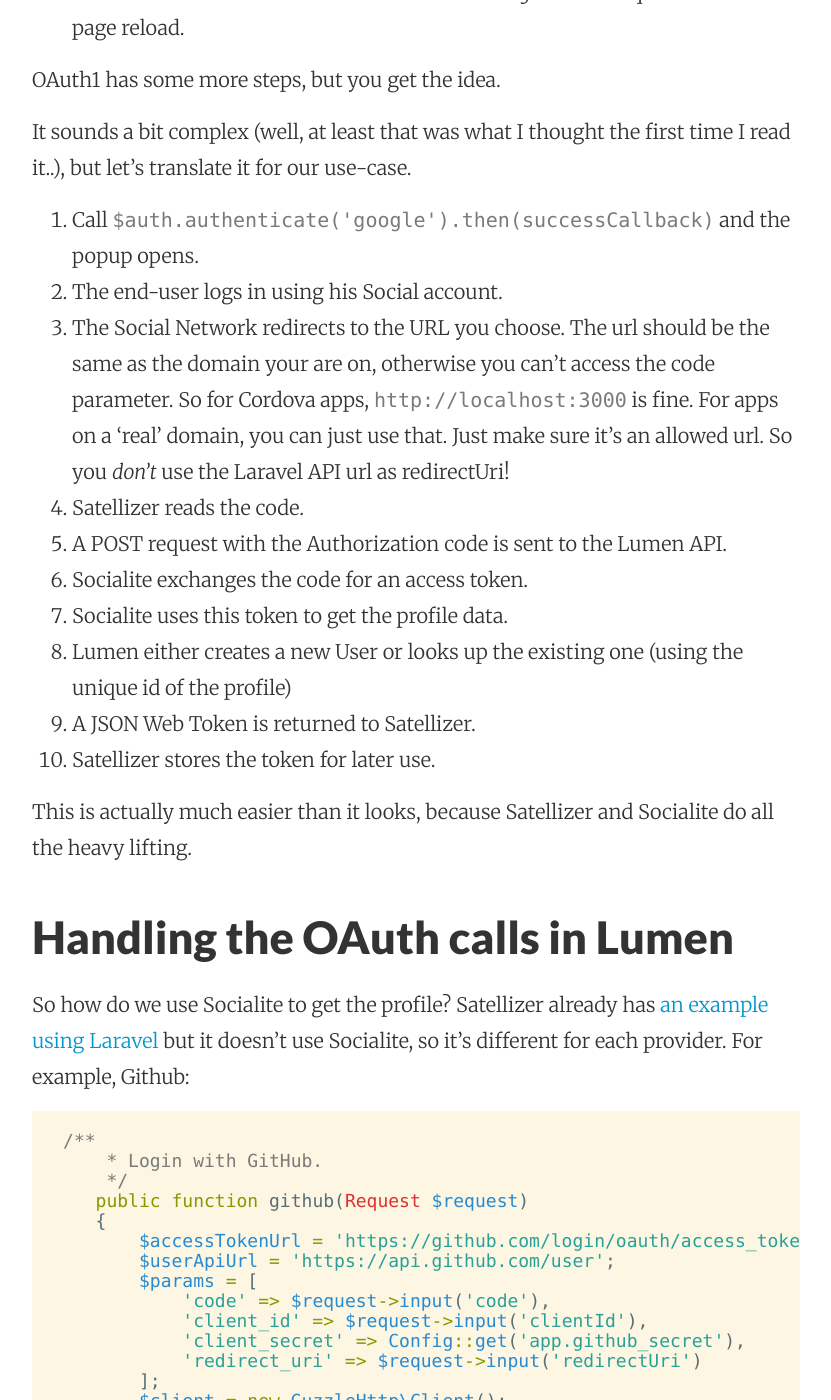
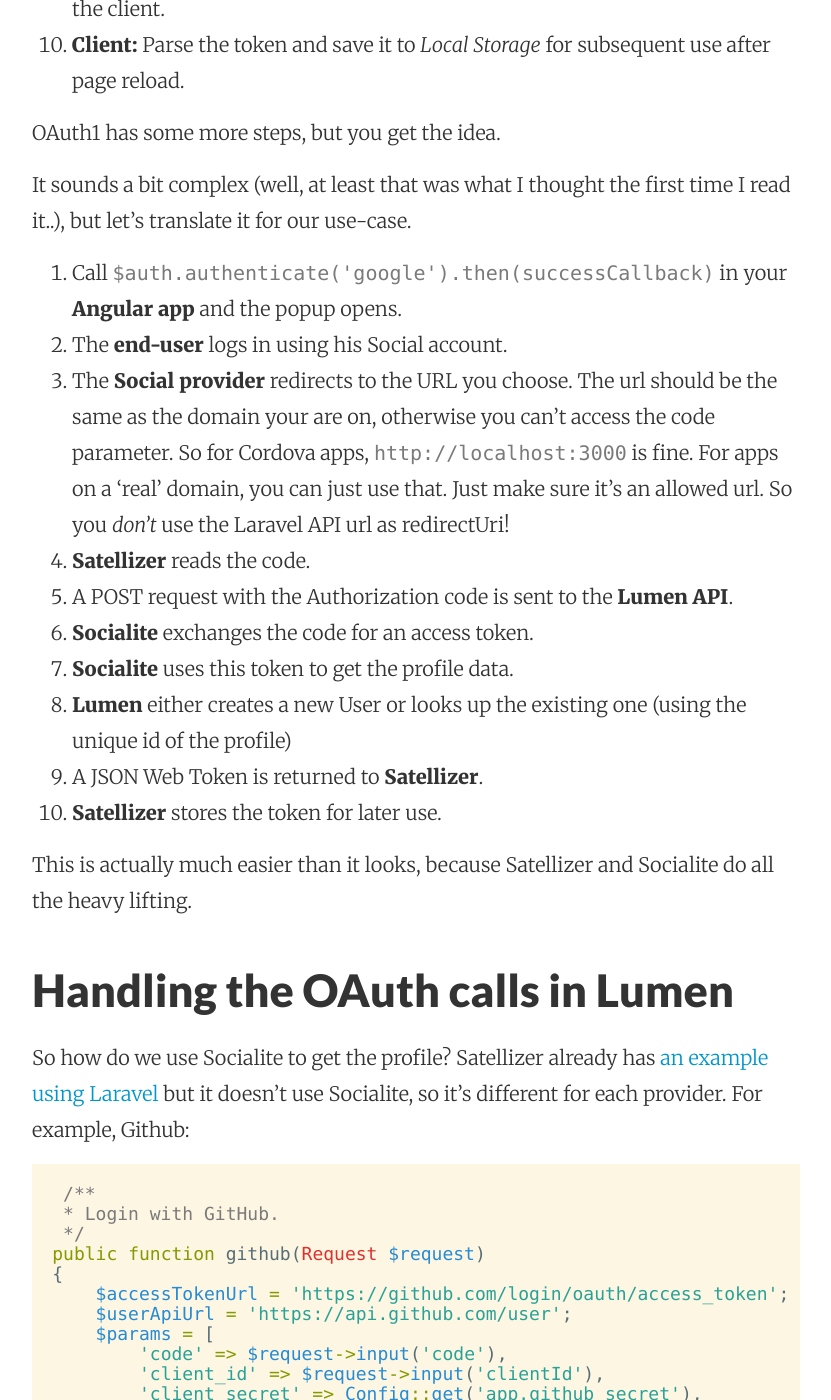
Before and after one commit to barryvdh/barryvdh.github.io, a Jekyll site: the page built from _posts/2015-07-19-oauth-in-javascript-apps-with-angular-lumen-using-satellizer-laravel-socialite.md, in a window 1280 px wide and 1400 px high, scrolled down 2632 px. Shown: the whole window, without its empty margins (224-1055 px from the left). Built offline with Jekyll 4.4.1, drawn with Linux system fonts in a browser that asks for light colours; nearby versions of some CDN libraries; comment, search, counter and statistics services are not loaded; some of the changed text lies outside the part shown.

Commit message:
Update 2015-07-19-oauth-in-javascript-apps-with-angular-lumen-using-satellizer-laravel-socialite.md

````diff
--- a/_posts/2015-07-19-oauth-in-javascript-apps-with-angular-lumen-using-satellizer-laravel-socialite.md
+++ b/_posts/2015-07-19-oauth-in-javascript-apps-with-angular-lumen-using-satellizer-laravel-socialite.md
@@ -26,16 +26,16 @@
  - [Satellizer](https://github.com/sahat/satellizer), the Angular library for OAuth + Token based authentication.
  - [Socialite](https://github.com/laravel/socialite), the 'official' library for OAuth in Laravel.
 
- ## The Flow
+## The Flow
 
- So what are we hoping to achieve? In my case:
+So what are we hoping to achieve? In my case:
 
-  - Should work on every device, so on a regular domain, but also on a hybrid Android/iOS app (using Cordova)
-  - Use both OAuth 1 (Twitter) and OAuth 2 (Facebook/LinkedIn etc)
-  - Get profile information from Socialite.
-  - Authenticate users using JWT (JSON Web Tokens)
+ - Should work on every device, so on a regular domain, but also on a hybrid Android/iOS app (using Cordova)
+ - Use both OAuth 1 (Twitter) and OAuth 2 (Facebook/LinkedIn etc)
+ - Get profile information from Socialite.
+ - Authenticate users using JWT (JSON Web Tokens)
 
- Luckily Satellizer provides us some info about how this should work with [OAuth1](https://github.com/sahat/satellizer/wiki/Login-with-OAuth-1.0) and [OAuth2](https://github.com/sahat/satellizer/wiki/Login-with-OAuth-2.0):
+Luckily Satellizer provides us some info about how this should work with [OAuth1](https://github.com/sahat/satellizer/wiki/Login-with-OAuth-1.0) and [OAuth2](https://github.com/sahat/satellizer/wiki/Login-with-OAuth-2.0):
 
 For OAuth 2:
 
@@ -59,16 +59,16 @@
 
 It sounds a bit complex (well, at least that was what I thought the first time I read it..), but let's translate it for our use-case.
 
-1. Call `$auth.authenticate('google').then(successCallback)` and the popup opens.
-2. The end-user logs in using his Social account.
-3. The Social Network redirects to the URL you choose. The url should be the same as the domain your are on, otherwise you can't access the code parameter. So for Cordova apps, `http://localhost:3000` is fine. For apps on a 'real' domain, you can just use that. Just make sure it's an allowed url. So you _don't_ use the Laravel API url as redirectUri!
-4. Satellizer reads the code.
-5. A POST request with the Authorization code is sent to the Lumen API.
-6. Socialite exchanges the code for an access token.
-7. Socialite uses this token to get the profile data.
-8. Lumen either creates a new User or looks up the existing one (using the unique id of the profile)
-9. A JSON Web Token is returned to Satellizer.
-10. Satellizer stores the token for later use.
+1. Call `$auth.authenticate('google').then(successCallback)` in your **Angular app** and the popup opens.
+2. The **end-user** logs in using his Social account.
+3. The **Social provider** redirects to the URL you choose. The url should be the same as the domain your are on, otherwise you can't access the code parameter. So for Cordova apps, `http://localhost:3000` is fine. For apps on a 'real' domain, you can just use that. Just make sure it's an allowed url. So you _don't_ use the Laravel API url as redirectUri!
+4. **Satellizer** reads the code.
+5. A POST request with the Authorization code is sent to the **Lumen API**.
+6. **Socialite** exchanges the code for an access token.
+7. **Socialite** uses this token to get the profile data.
+8. **Lumen** either creates a new User or looks up the existing one (using the unique id of the profile)
+9. A JSON Web Token is returned to **Satellizer**.
+10. **Satellizer** stores the token for later use.
 
 This is actually much easier than it looks, because Satellizer and Socialite do all the heavy lifting.
 
@@ -78,61 +78,61 @@
 
 ```php
  /**
-     * Login with GitHub.
-     */
-    public function github(Request $request)
+ * Login with GitHub.
+ */
+public function github(Request $request)
+{
+    $accessTokenUrl = 'https://github.com/login/oauth/access_token';
+    $userApiUrl = 'https://api.github.com/user';
+    $params = [
+        'code' => $request->input('code'),
+        'client_id' => $request->input('clientId'),
+        'client_secret' => Config::get('app.github_secret'),
+        'redirect_uri' => $request->input('redirectUri')
+    ];
+    $client = new GuzzleHttp\Client();
+    // Step 1. Exchange authorization code for access token.
+    $accessTokenResponse = $client->get($accessTokenUrl, ['query' => $params]);
+    $accessToken = array();
+    parse_str($accessTokenResponse->getBody(), $accessToken);
+    $headers = array('User-Agent' => 'Satellizer');
+    // Step 2. Retrieve profile information about the current user.
+    $userApiResponse = $client->get($userApiUrl, [
+        'headers' => $headers,
+        'query' => $accessToken
+    ]);
+    $profile = $userApiResponse->json();
+    // Step 3a. If user is already signed in then link accounts.
+    if ($request->header('Authorization'))
     {
-        $accessTokenUrl = 'https://github.com/login/oauth/access_token';
-        $userApiUrl = 'https://api.github.com/user';
-        $params = [
-            'code' => $request->input('code'),
-            'client_id' => $request->input('clientId'),
-            'client_secret' => Config::get('app.github_secret'),
-            'redirect_uri' => $request->input('redirectUri')
-        ];
-        $client = new GuzzleHttp\Client();
-        // Step 1. Exchange authorization code for access token.
-        $accessTokenResponse = $client->get($accessTokenUrl, ['query' => $params]);
-        $accessToken = array();
-        parse_str($accessTokenResponse->getBody(), $accessToken);
-        $headers = array('User-Agent' => 'Satellizer');
-        // Step 2. Retrieve profile information about the current user.
-        $userApiResponse = $client->get($userApiUrl, [
-            'headers' => $headers,
-            'query' => $accessToken
-        ]);
-        $profile = $userApiResponse->json();
-        // Step 3a. If user is already signed in then link accounts.
-        if ($request->header('Authorization'))
+        $user = User::where('github', '=', $profile['id']);
+        if ($user->first())
         {
-            $user = User::where('github', '=', $profile['id']);
-            if ($user->first())
-            {
-                return response()->json(['message' => 'There is already a GitHub account that belongs to you'], 409);
-            }
-            $token = explode(' ', $request->header('Authorization'))[1];
-            $payload = (array) JWT::decode($token, Config::get('app.token_secret'), array('HS256'));
-            $user = User::find($payload['sub']);
-            $user->github = $profile['id'];
-            $user->displayName = $user->displayName || $profile['name'];
-            $user->save();
-            return response()->json(['token' => $this->createToken($user)]);
+            return response()->json(['message' => 'There is already a GitHub account that belongs to you'], 409);
         }
-        // Step 3b. Create a new user account or return an existing one.
-        else
+        $token = explode(' ', $request->header('Authorization'))[1];
+        $payload = (array) JWT::decode($token, Config::get('app.token_secret'), array('HS256'));
+        $user = User::find($payload['sub']);
+        $user->github = $profile['id'];
+        $user->displayName = $user->displayName || $profile['name'];
+        $user->save();
+        return response()->json(['token' => $this->createToken($user)]);
+    }
+    // Step 3b. Create a new user account or return an existing one.
+    else
+    {
+        $user = User::where('github', '=', $profile['id']);
+        if ($user->first())
         {
-            $user = User::where('github', '=', $profile['id']);
-            if ($user->first())
-            {
-                return response()->json(['token' => $this->createToken($user->first())]);
-            }
-            $user = new User;
-            $user->github = $profile['id'];
-            $user->displayName = $profile['name'];
-            $user->save();
-            return response()->json(['token' => $this->createToken($user)]);
+            return response()->json(['token' => $this->createToken($user->first())]);
         }
+        $user = new User;
+        $user->github = $profile['id'];
+        $user->displayName = $profile['name'];
+        $user->save();
+        return response()->json(['token' => $this->createToken($user)]);
     }
+}
 ```
 
 So yeah, not very pretty when we have many providers. But we can see what it does:
````
